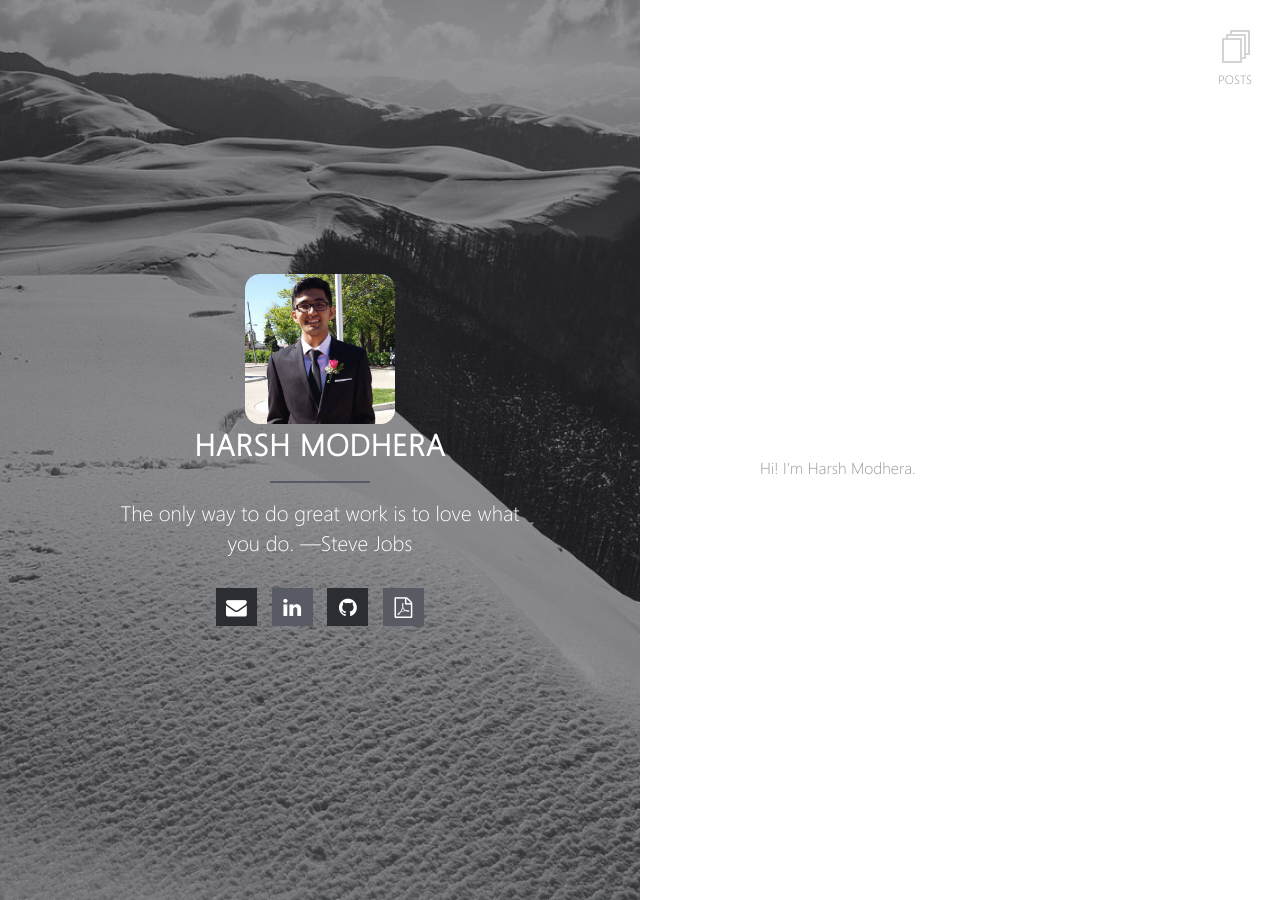
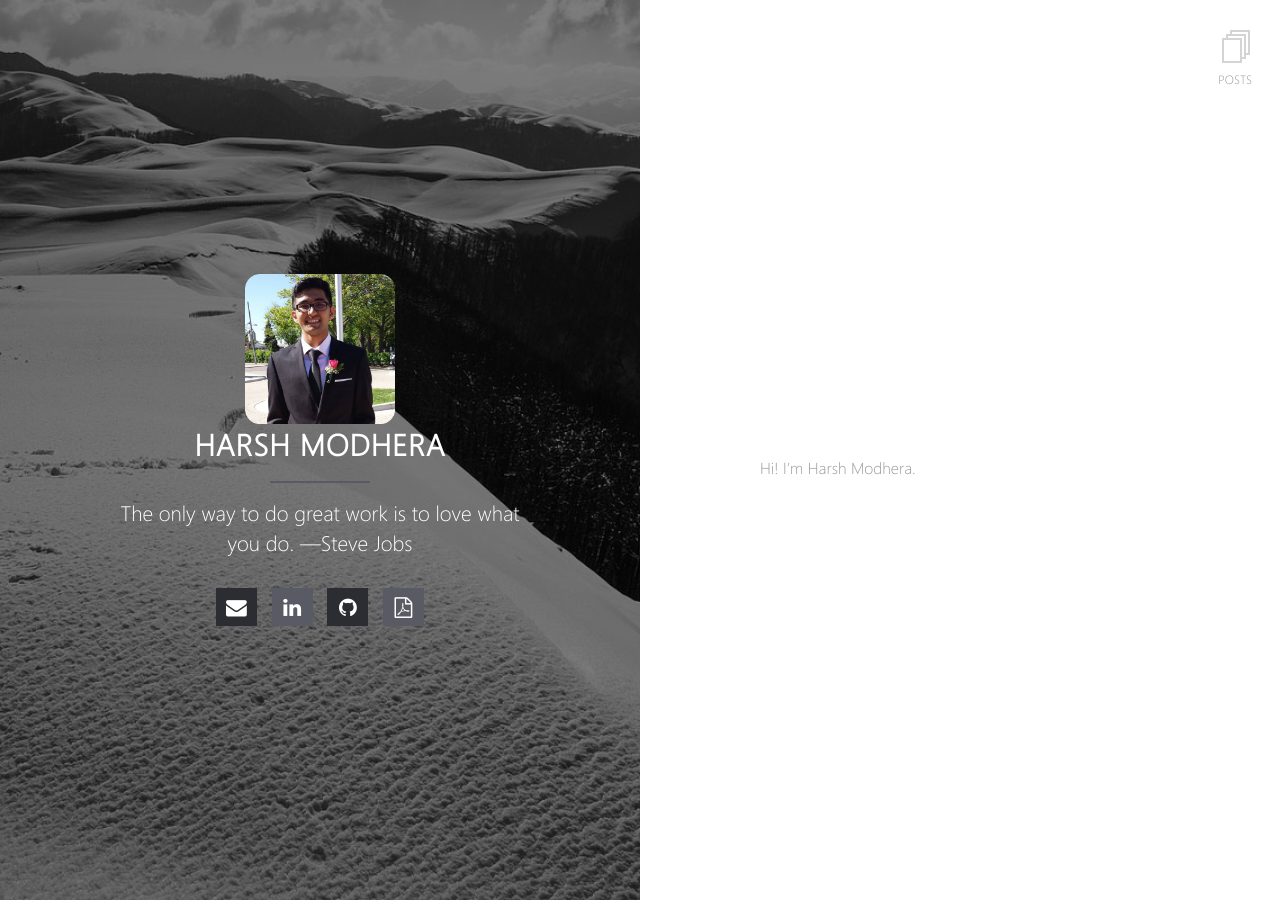
Before and after one commit to misterharsh/misterharsh.github.io, a Jekyll site: the page built from index.md, in a window 1280 px wide. Built offline with Jekyll 4.4.1, drawn with Linux system fonts in a browser that asks for light colours.

```diff
--- a/_includes/head.html
+++ b/_includes/head.html
@@ -73,7 +73,7 @@
   <!-- Left Block Images for Home and Pages -->
   <style type="text/css">
     #posts .block-left {background: linear-gradient(rgba(0, 0, 0, 0.5), rgba(0, 0, 0, 0.5)), url({{ site.url }}/{{ site.background.post-list }}) no-repeat;background-size: cover, cover;}
-    .block-left {background: linear-gradient(rgba(44,45,51,0.5), rgba(44,45,51,0.5)), url({{ site.url }}/{{ site.background.homepage }}) no-repeat;background-size: cover;}
+    .block-left {background: linear-gradient(rgba(0,0,0,0.5), rgba(0,0,0,0.5)), url({{ site.url }}/{{ site.background.homepage }}) no-repeat;background-size: cover;}
   </style>
 
   <!-- Asynchronous Google Analytics snippet -->
```
